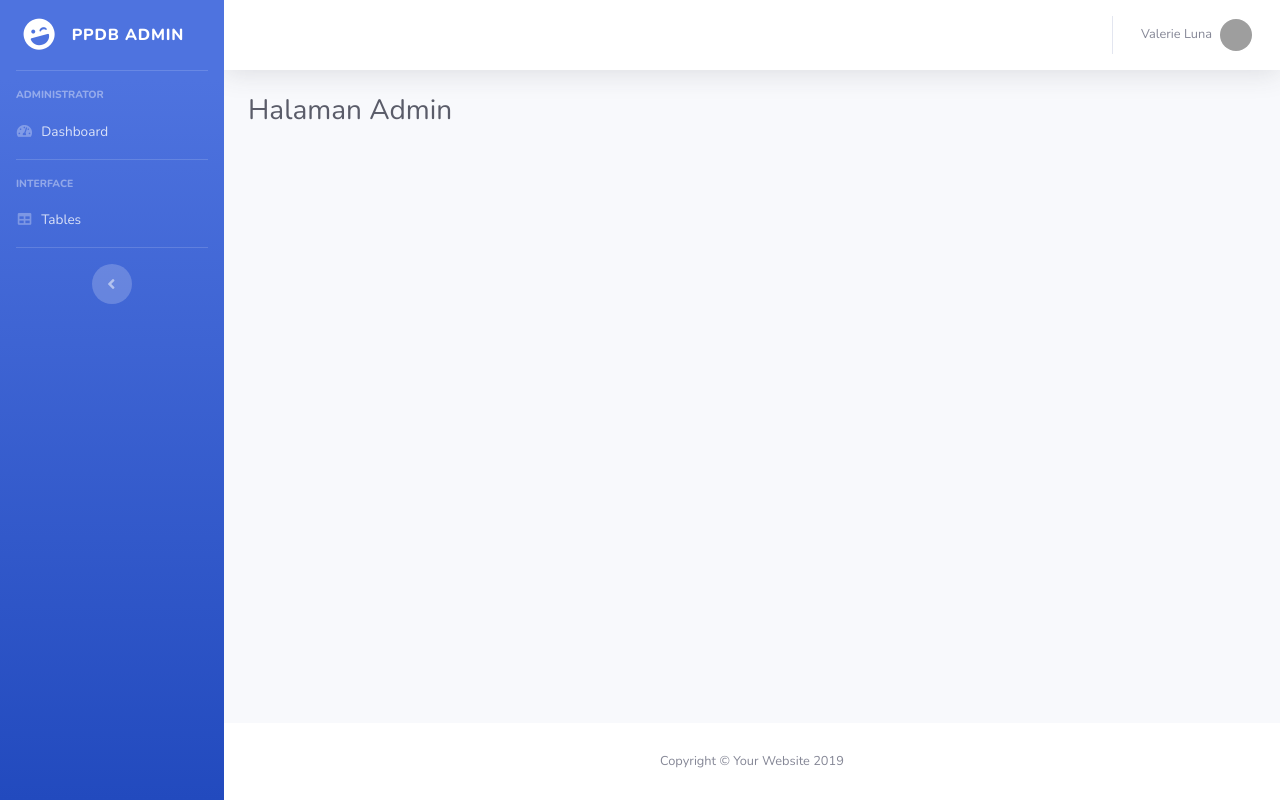
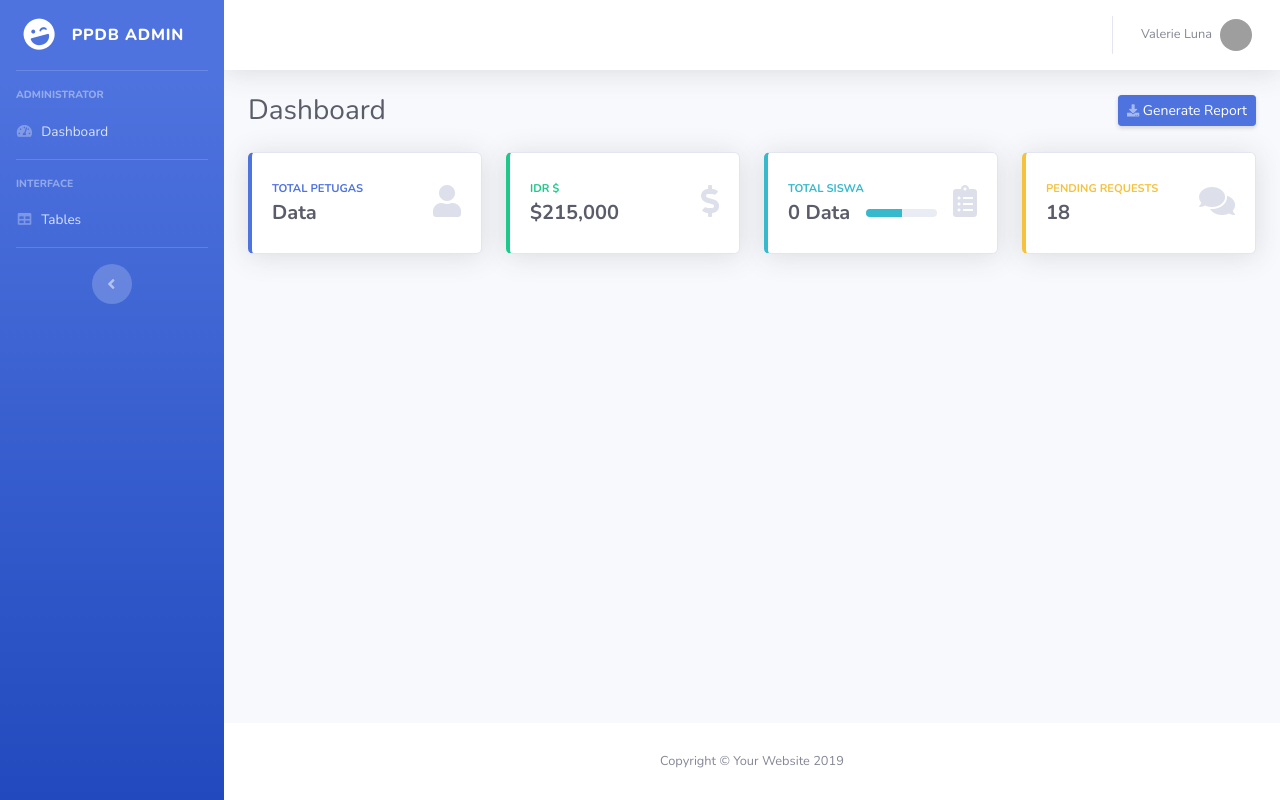
Before and after one commit to yuwandianto/myproject, a CodeIgniter app: page /database/index.php/home/index in a window 1280 px wide. Run offline with CodeIgniter, Linux system fonts and the light colour scheme; data that the repository does not hold is empty; grey boxes are pictures that could not be loaded.

Commit message:
menambahkan model

```diff
--- a/application/controllers/Home.php
+++ b/application/controllers/Home.php
@@ -3,9 +3,16 @@ defined('BASEPATH') or exit('No direct script access allowed');
 
 class Home extends CI_Controller
 {
+
+	function __construct()
+	{
+		parent::__construct();
+		$this->load->model('M_admin_home');
+	}
 	public function index()
 	{
 		$data['title'] = 'Halaman Admin';
+		$data['total_siswa'] = $this->M_admin_home->hitungjumlahsiswa();
 		$this->load->view('back/header', $data);
 		$this->load->view('back/sidebar');
 		$this->load->view('back/topbar');
--- /dev/null
+++ b/application/models/M_admin_home.php
@@ -0,0 +1,14 @@
+<?php
+
+class M_admin_home extends CI_Model
+{
+    public function hitungjumlahsiswa()
+    {
+        $query = $this->db->get('tbl_registrasi');
+        if ($query->num_rows() > 0) {
+            return $query->num_rows();
+        } else {
+            return 0;
+        }
+    }
+}
--- a/application/views/back/dashboard_admin.php
+++ b/application/views/back/dashboard_admin.php
@@ -1,11 +1,94 @@
-<!-- Begin Page Content -->
-<div class="container-fluid">
+ <!-- Begin Page Content -->
+ <div class="container-fluid">
 
-  <!-- Page Heading -->
-  <h1 class="h3 mb-4 text-gray-800">Halaman Admin</h1>
+   <!-- Page Heading -->
+   <div class="d-sm-flex align-items-center justify-content-between mb-4">
+     <h1 class="h3 mb-0 text-gray-800">Dashboard</h1>
+     <a href="#" class="d-none d-sm-inline-block btn btn-sm btn-primary shadow-sm"><i class="fas fa-download fa-sm text-white-50"></i> Generate Report</a>
+   </div>
 
-</div>
-<!-- /.container-fluid -->
+   <!-- Content Row -->
+   <div class="row">
 
-</div>
-<!-- End of Main Content -->
+     <!-- Earnings (Monthly) Card Example -->
+     <div class="col-xl-3 col-md-6 mb-4">
+       <div class="card border-left-primary shadow h-100 py-2">
+         <div class="card-body">
+           <div class="row no-gutters align-items-center">
+             <div class="col mr-2">
+               <div class="text-xs font-weight-bold text-primary text-uppercase mb-1">Total Petugas</div>
+               <div class="h5 mb-0 font-weight-bold text-gray-800"> Data</div>
+             </div>
+             <div class="col-auto">
+               <i class="fas fa-user fa-2x text-gray-300"></i>
+             </div>
+           </div>
+         </div>
+       </div>
+     </div>
+
+     <!-- Earnings (Monthly) Card Example -->
+     <div class="col-xl-3 col-md-6 mb-4">
+       <div class="card border-left-success shadow h-100 py-2">
+         <div class="card-body">
+           <div class="row no-gutters align-items-center">
+             <div class="col mr-2">
+               <div class="text-xs font-weight-bold text-success text-uppercase mb-1">IDR $</div>
+               <div class="h5 mb-0 font-weight-bold text-gray-800">$215,000</div>
+             </div>
+             <div class="col-auto">
+               <i class="fas fa-dollar-sign fa-2x text-gray-300"></i>
+             </div>
+           </div>
+         </div>
+       </div>
+     </div>
+
+     <!-- Earnings (Monthly) Card Example -->
+     <div class="col-xl-3 col-md-6 mb-4">
+       <div class="card border-left-info shadow h-100 py-2">
+         <div class="card-body">
+           <div class="row no-gutters align-items-center">
+             <div class="col mr-2">
+               <div class="text-xs font-weight-bold text-info text-uppercase mb-1">Total Siswa</div>
+               <div class="row no-gutters align-items-center">
+                 <div class="col-auto">
+                   <div class="h5 mb-0 mr-3 font-weight-bold text-gray-800"><?php echo $total_siswa; ?> Data</div>
+                 </div>
+                 <div class="col">
+                   <div class="progress progress-sm mr-2">
+                     <div class="progress-bar bg-info" role="progressbar" style="width: 50%" aria-valuenow="50" aria-valuemin="0" aria-valuemax="100"></div>
+                   </div>
+                 </div>
+               </div>
+             </div>
+             <div class="col-auto">
+               <i class="fas fa-clipboard-list fa-2x text-gray-300"></i>
+             </div>
+           </div>
+         </div>
+       </div>
+     </div>
+
+     <!-- Pending Requests Card Example -->
+     <div class="col-xl-3 col-md-6 mb-4">
+       <div class="card border-left-warning shadow h-100 py-2">
+         <div class="card-body">
+           <div class="row no-gutters align-items-center">
+             <div class="col mr-2">
+               <div class="text-xs font-weight-bold text-warning text-uppercase mb-1">Pending Requests</div>
+               <div class="h5 mb-0 font-weight-bold text-gray-800">18</div>
+             </div>
+             <div class="col-auto">
+               <i class="fas fa-comments fa-2x text-gray-300"></i>
+             </div>
+           </div>
+         </div>
+       </div>
+     </div>
+   </div>
+
+
+
+ </div>
+ </div>
```
